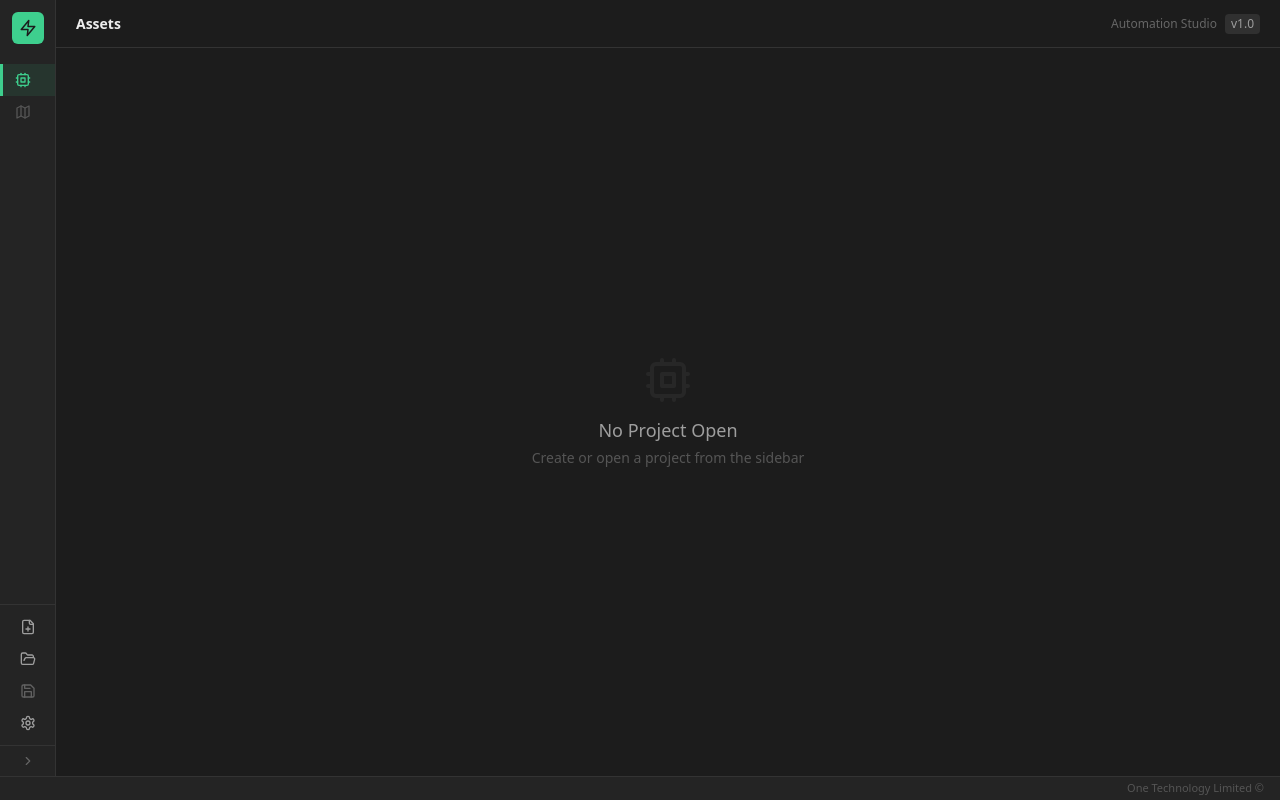
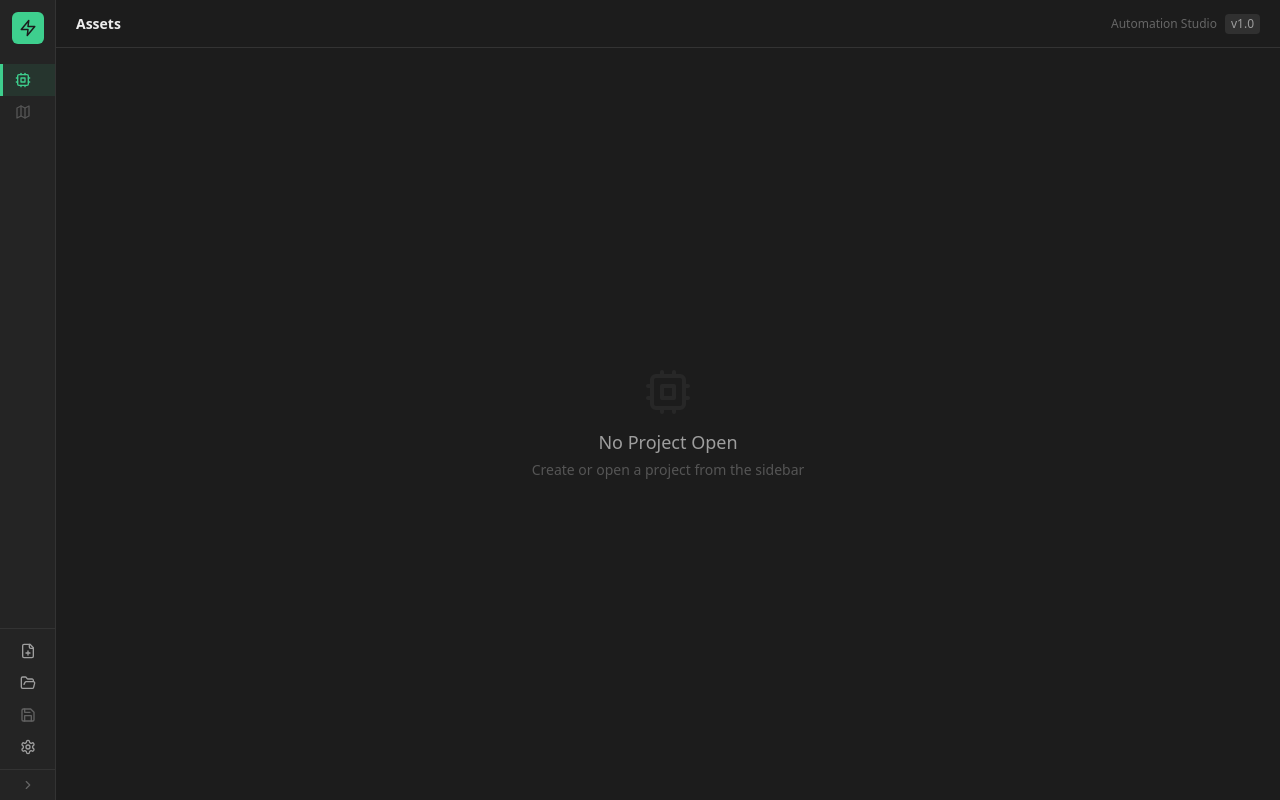
Before and after one commit to juanleroux/automationstudio, a React (Vite) app in the folder web/client/: page / in a window 1280 px wide. Built offline with nearby package versions, Linux system fonts and the light colour scheme.

Commit message:
Revert "Add bottom toolbar with 'One Technology Limited ©' right-aligned"
This reverts commit 8c67d5a3b75c1888685e4ce6aa16f0735928fd58.

```diff
--- a/web/client/src/components/layout/Layout.jsx
+++ b/web/client/src/components/layout/Layout.jsx
@@ -4,8 +4,7 @@ import TopBar from './TopBar';
 
 export default function Layout({ activeView, onChangeView, children }) {
   return (
-    <div className="flex flex-col h-full" style={{ background: 'var(--bg-main)' }}>
-      <div className="flex flex-1 min-h-0">
+    <div className="flex h-full" style={{ background: 'var(--bg-main)' }}>
       <Sidebar activeView={activeView} onChangeView={onChangeView} />
       <div className="flex flex-col flex-1 min-w-0">
         <TopBar activeView={activeView} />
@@ -14,13 +13,5 @@ export default function Layout({ activeView, onChangeView, children }) {
         </main>
       </div>
     </div>
-      {/* Bottom toolbar */}
-      <div
-        className="flex items-center justify-end px-4 flex-shrink-0"
-        style={{ height: 24, background: 'var(--bg-surface)', borderTop: '1px solid var(--border)', color: 'var(--text-disabled)', fontSize: 11 }}
-      >
-        <span>One Technology Limited &copy;</span>
-      </div>
-    </div>
   );
 }
```
Lines whose indentation alone changed are shown as unchanged.
